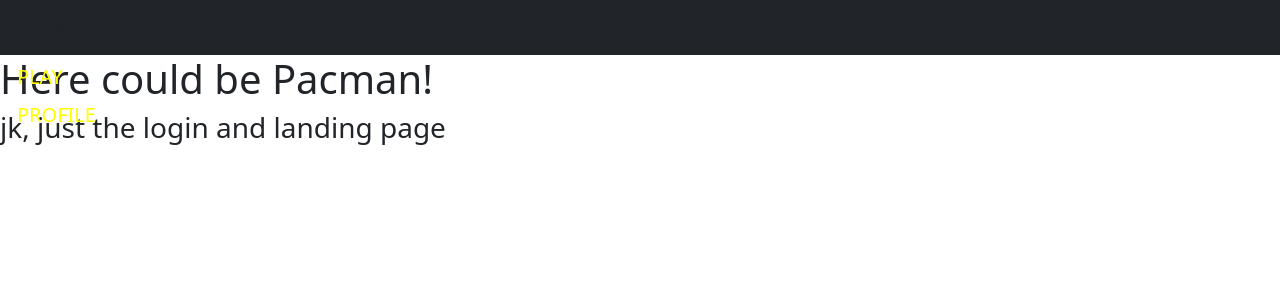
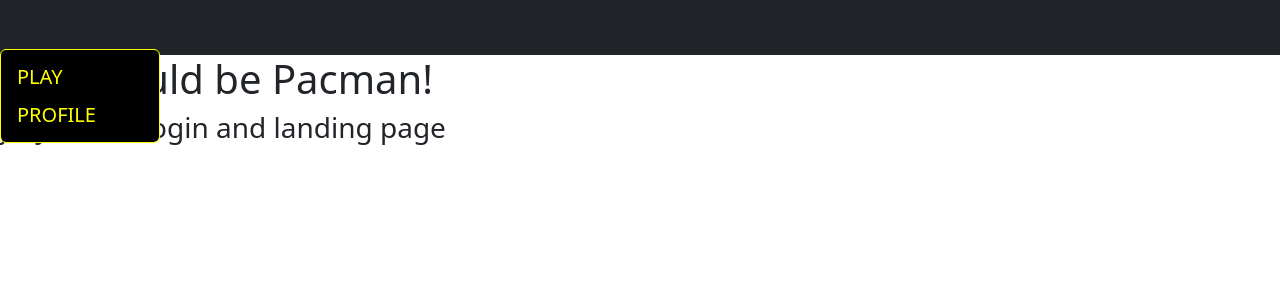
Before and after one commit to langekevin/ISD22, a Django app: page / in a window 1280 px wide, after a click on "PACKMAN". Shown: the top 300 px of the page. Run offline with Django 4.2, Linux system fonts and the light colour scheme.

Commit message:
Navbar design and profile alignment

```diff
--- a/pacmanapp/static/style.css
+++ b/pacmanapp/static/style.css
@@ -9,14 +9,13 @@
 }
 button.btn:hover {
     color: blue;
-
 }
 button.dropdown-toggle:active {
     color:yellow;
 }
 ul.dropdown-menu {
-    background-color: transparent;
-    border-color: transparent;
+    background-color: black;
+    border-color: yellow;
 }
 a.dropdown-item {
     color: yellow;
@@ -26,6 +25,7 @@
     background-color: transparent;
     color: blue;
 }
+
 
 /* Profile */
 .profile {
--- a/pacmanapp/templates/navbar.html
+++ b/pacmanapp/templates/navbar.html
@@ -1,6 +1,6 @@
 <nav class="navbar navbar-expand-lg navbar-dark bg-dark">
 <div class="dropdown">
-  <button class="btn dropdown-toggle" id="btn"  type="button" data-bs-toggle="dropdown" aria-expanded="false">
+  <button class="btn dropdown-toggle" id="butn"  type="button" data-bs-toggle="dropdown" aria-expanded="false">
     PACKMAN
   </button>
   <ul class="dropdown-menu">
```
